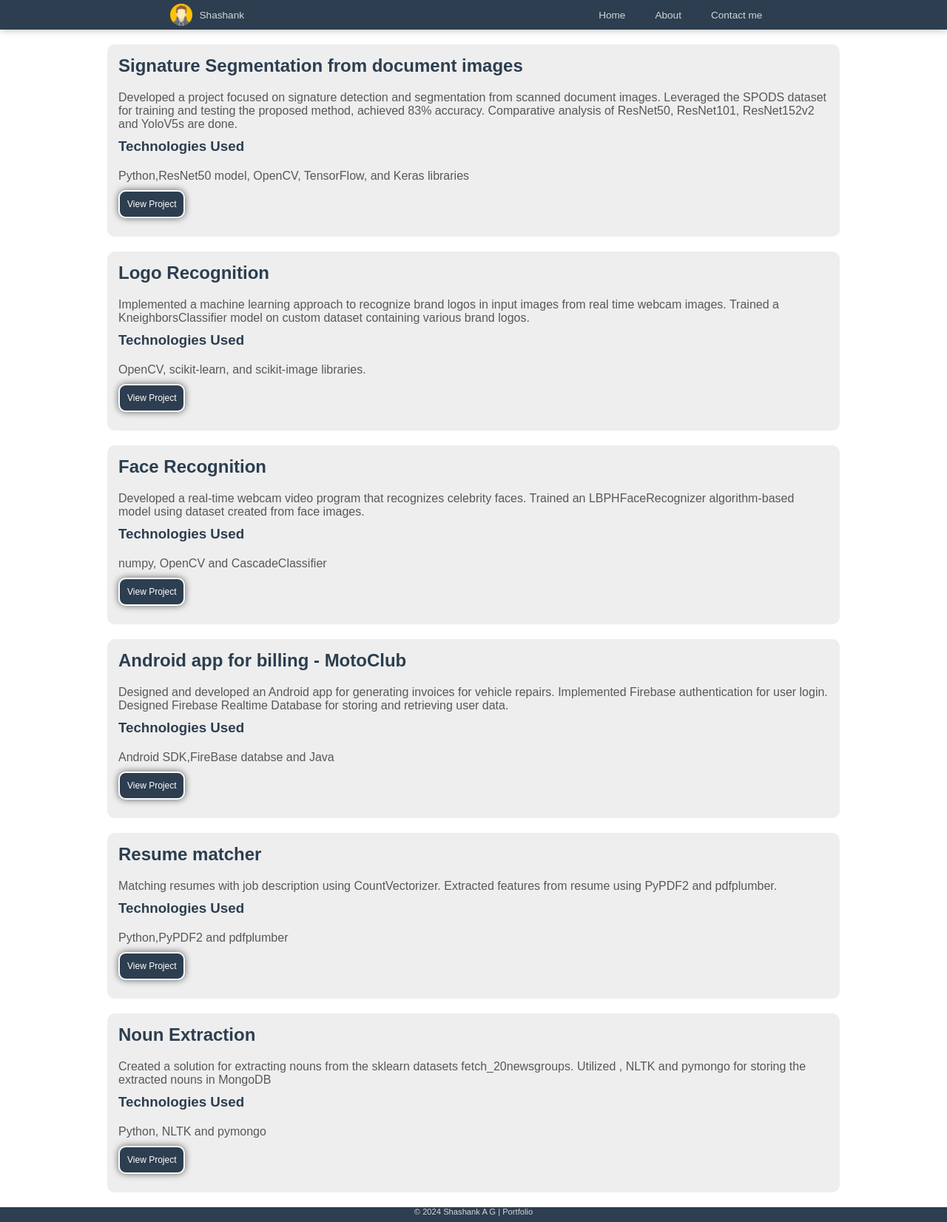
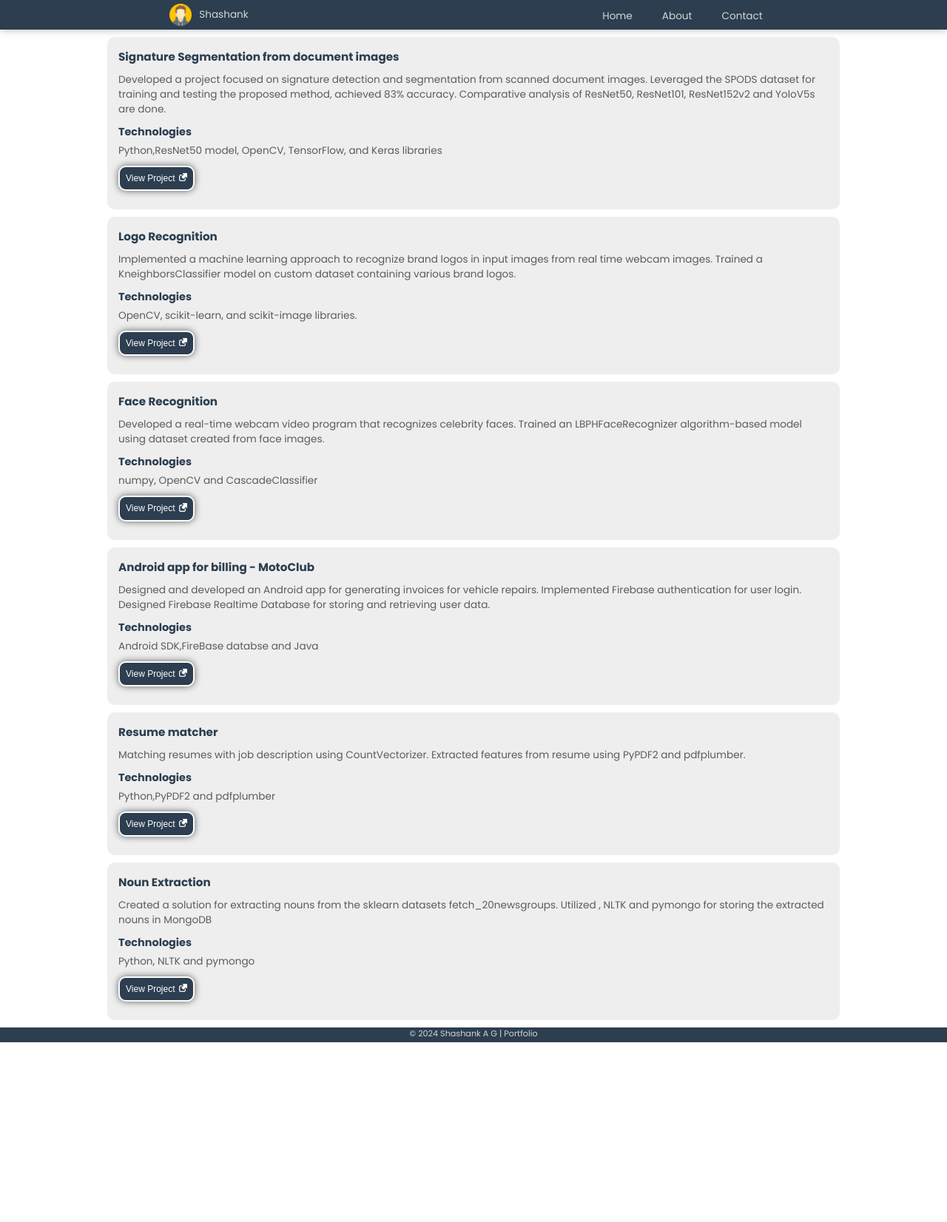
Before and after one commit to ShashankAG25/Portfolio, a plain HTML site: page projects.html in a window 1280 px wide. Shown: the whole page at 74% size. After the commit the page ends 1409 px from the top, so only its background shows below. Drawn offline with Linux system fonts and the light colour scheme.

Commit message:
fixed alignments,added icons

```diff
--- a/projects.html
+++ b/projects.html
@@ -4,19 +4,25 @@
     <meta charset="UTF-8" />
     <meta name="viewport" content="width=device-width, initial-scale=1.0" />
     <title>Shashank A G - Projects</title>
+    <link rel="preconnect" href="https://fonts.googleapis.com" />
+    <link rel="preconnect" href="https://fonts.gstatic.com" crossorigin />
+    <link
+      href="https://fonts.googleapis.com/css2?family=Poppins:wght@400;600;700&display=swap"
+      rel="stylesheet"
+    />
     <link rel="stylesheet" href="styles.css" />
     <style>
       .projectSection {
         max-width: 75%;
         color: rgb(88, 88, 88);
-        margin: 20px auto;
+        margin: 10px auto;
         padding: 15px;
         background-color: #eeeeee;
         border-radius: 10px;
       }
       .projectSection:hover {
         max-width: 76%;
-        color: rgb(73, 73, 73);
+        color: rgb(54, 54, 54);
         margin: 20px auto;
         padding: 20px;
         background-color: #d4d4d4;
@@ -24,33 +30,46 @@
         border-radius: 5px;
       }
       .btn {
-        padding: 10px;
-        background:  #2c3e50;
+        padding: 8px;
+        background: #2c3e50;
         color: white;
         border: 2px solid white;
         border-radius: 10px;
         box-shadow: 0 0 10px rgba(0, 0, 0, 0.6);
-        font-size:12px;
+        font-size: 12px;
         cursor: pointer;
       }
       .btn:hover {
-        padding: 11px;
+        padding: 9px;
         border: 2px solid white;
         border-radius: 10px;
         box-shadow: 0 0 10px rgba(0, 0, 0, 0.6);
-        font-size:13px;
+        font-size: 13px;
         cursor: pointer;
       }
-      .btn
+      .btn img {
+        width: 0.7rem;
+        align-items: center;
+        padding-left: 2px;
+      }
+
       .projectSection p {
-        color: rgb(206, 206, 206);
+        font-size: 85%;
+        color: rgb(92, 91, 91);
       }
 
       .projectSection h1,
       h2,
       h3 {
         color: #2c3e50;
-        margin-bottom: 20px;
+        font-size: 95%;
+        margin-bottom: 10px;
+      }
+
+      .projectSection h3 {
+        color: #2c3e50;
+        font-size: 90%;
+        margin-bottom: 5px;
       }
 
       .projectSection img {
@@ -66,12 +85,16 @@
   <body>
     <header>
       <nav>
-        <div class="left"><a href="index.html"><img src="img/avtar.png" alt="avtar">Shashank</a></div>
+        <div class="left">
+          <a href="index.html"
+            ><img src="img/avtar.png" alt="avtar" />Shashank</a
+          >
+        </div>
         <div class="rigth">
           <ul>
             <li><a href="index.html">Home</a></li>
             <li><a href="about.html">About</a></li>
-            <li><a href="contact.html">Contact me</a></li>
+            <li><a href="contact.html">Contact</a></li>
           </ul>
         </div>
       </nav>
@@ -84,17 +107,21 @@
             Developed a project focused on signature detection and segmentation
             from scanned document images. Leveraged the SPODS dataset for
             training and testing the proposed method, achieved 83% accuracy.
-            Comparative analysis of ResNet50,
-            ResNet101, ResNet152v2 and YoloV5s are done.
+            Comparative analysis of ResNet50, ResNet101, ResNet152v2 and YoloV5s
+            are done.
           </p>
         </section>
         <section>
-          <h3>Technologies Used</h3>
+          <h3>Technologies</h3>
           <p>Python,ResNet50 model, OpenCV, TensorFlow, and Keras libraries</p>
         </section>
 
         <section>
-          <a href="" target="_blank"><button class="btn">View Project</button></a>
+          <a href="" target="_blank"
+            ><button class="btn">
+              View Project
+              <img src="img/link-open.png" alt="external-logo" /></button
+          ></a>
         </section>
       </div>
 
@@ -102,17 +129,23 @@
         <section>
           <h2>Logo Recognition</h2>
           <p>
-            Implemented a machine learning approach to recognize brand logos in input images from real time webcam images.
-            Trained a KneighborsClassifier model on custom dataset containing various brand logos.
+            Implemented a machine learning approach to recognize brand logos in
+            input images from real time webcam images. Trained a
+            KneighborsClassifier model on custom dataset containing various
+            brand logos.
           </p>
         </section>
         <section>
-          <h3>Technologies Used</h3>
-          <p> OpenCV, scikit-learn, and scikit-image libraries.</p>
+          <h3>Technologies</h3>
+          <p>OpenCV, scikit-learn, and scikit-image libraries.</p>
         </section>
 
         <section>
-          <a href="https://github.com/ShashankAG25/LogoDetection" target="_blank"><button class="btn">View Project</button></a>
+          <a
+            href="https://github.com/ShashankAG25/LogoDetection"
+            target="_blank"
+            ><button class="btn">View Project <img src="img/link-open.png" alt="external-logo" /></button></a
+          >
         </section>
       </div>
 
@@ -120,18 +153,22 @@
         <section>
           <h2>Face Recognition</h2>
           <p>
-            Developed a real-time webcam video program that recognizes celebrity faces.
-            Trained an LBPHFaceRecognizer algorithm-based model using dataset created from face images.
-
+            Developed a real-time webcam video program that recognizes celebrity
+            faces. Trained an LBPHFaceRecognizer algorithm-based model using
+            dataset created from face images.
           </p>
         </section>
         <section>
-          <h3>Technologies Used</h3>
+          <h3>Technologies</h3>
           <p>numpy, OpenCV and CascadeClassifier</p>
         </section>
 
         <section>
-          <a href="https://github.com/ShashankAG25/FaceRecognition" target="_blank"><button class="btn">View Project</button></a>
+          <a
+            href="https://github.com/ShashankAG25/FaceRecognition"
+            target="_blank"
+            ><button class="btn">View Project <img src="img/link-open.png" alt="external-logo" /></button></a
+          >
         </section>
       </div>
 
@@ -139,18 +176,21 @@
         <section>
           <h2>Android app for billing - MotoClub</h2>
           <p>
-            Designed and developed an Android app for generating invoices for vehicle repairs.
-            Implemented Firebase authentication for user login.
-            Designed Firebase Realtime Database for storing and retrieving user data.
+            Designed and developed an Android app for generating invoices for
+            vehicle repairs. Implemented Firebase authentication for user login.
+            Designed Firebase Realtime Database for storing and retrieving user
+            data.
           </p>
         </section>
         <section>
-          <h3>Technologies Used</h3>
+          <h3>Technologies</h3>
           <p>Android SDK,FireBase databse and Java</p>
         </section>
 
         <section>
-          <a href="https://github.com/ShashankAG25/MotoClub" target="_blank"><button class="btn">View Project</button></a>
+          <a href="https://github.com/ShashankAG25/MotoClub" target="_blank"
+            ><button class="btn">View Project <img src="img/link-open.png" alt="external-logo" /></button></a
+          >
         </section>
       </div>
 
@@ -158,17 +198,21 @@
         <section>
           <h2>Resume matcher</h2>
           <p>
-        Matching resumes with job description using CountVectorizer.
-        Extracted features from resume using PyPDF2 and pdfplumber.
+            Matching resumes with job description using CountVectorizer.
+            Extracted features from resume using PyPDF2 and pdfplumber.
           </p>
         </section>
         <section>
-          <h3>Technologies Used</h3>
+          <h3>Technologies</h3>
           <p>Python,PyPDF2 and pdfplumber</p>
         </section>
 
         <section>
-          <a href="https://github.com/ShashankAG25/Resume-Matcher" target="_blank"><button class="btn">View Project</button></a>
+          <a
+            href="https://github.com/ShashankAG25/Resume-Matcher"
+            target="_blank"
+            ><button class="btn">View Project <img src="img/link-open.png" alt="external-logo" /></button></a
+          >
         </section>
       </div>
 
@@ -176,23 +220,24 @@
         <section>
           <h2>Noun Extraction</h2>
           <p>
-            Created a solution for extracting nouns from the sklearn datasets fetch_20newsgroups.
-            Utilized , NLTK and pymongo for storing the extracted nouns in MongoDB
+            Created a solution for extracting nouns from the sklearn datasets
+            fetch_20newsgroups. Utilized , NLTK and pymongo for storing the
+            extracted nouns in MongoDB
           </p>
         </section>
         <section>
-          <h3>Technologies Used</h3>
+          <h3>Technologies</h3>
           <p>Python, NLTK and pymongo</p>
         </section>
 
         <section>
-          <a href="https://github.com/ShashankAG25/NounExtraction-" target="_blank"><button class="btn">View Project</button></a>
+          <a
+            href="https://github.com/ShashankAG25/NounExtraction-"
+            target="_blank"
+            ><button class="btn">View Project <img src="img/link-open.png" alt="external-logo" /></button></a
+          >
         </section>
       </div>
-
-
-
-
     </main>
 
     <footer>&copy; 2024 Shashank A G | Portfolio</footer>
--- a/styles.css
+++ b/styles.css
@@ -54,7 +54,6 @@ nav ul li a:hover {
   align-items: center;
   text-decoration: none;
   font-size: 85%;
-
   color: rgb(214, 214, 214);
 }
 .left a img {
@@ -85,22 +84,27 @@ nav ul li a:hover {
   font-size: 2rem;
 }
 .leftSection .btn {
-  padding: 12px;
+  padding: 10px;
   background: #2c3e50;
   color: white;
   border: 2px solid white;
   border-radius: 10px;
-  font-size: 15px;
+  font-size: 0.8rem;
   cursor: pointer;
   box-shadow: 0 0 10px rgba(0, 0, 0, 0.6);
 }
+.leftSection .btn img{
+  width: 0.9rem;
+  align-items: center;
+  padding-left: 4px;
+}
+
 .leftSection .btn:hover {
-  background: #fdfdfd;
-  color: rgb(0, 0, 0);
+  background: #0053a7;
+  color: rgb(255, 255, 255);
   border-radius: 10px;
-  font-size: 1.2rem;
   cursor: pointer;
-  box-shadow: 0 0 10px rgba(0, 0, 0, 0.6);
+  box-shadow: 0 0 10px rgba(	0,	83,	167, 0.9);
 }
 
 .leftSection .buttons {
```
Also changed, not shown: about.html (+13 -9 lines), contact.html (+11 -5 lines), index.html (+3 -3 lines), img/download.png (added), img/link-open.png (added).
